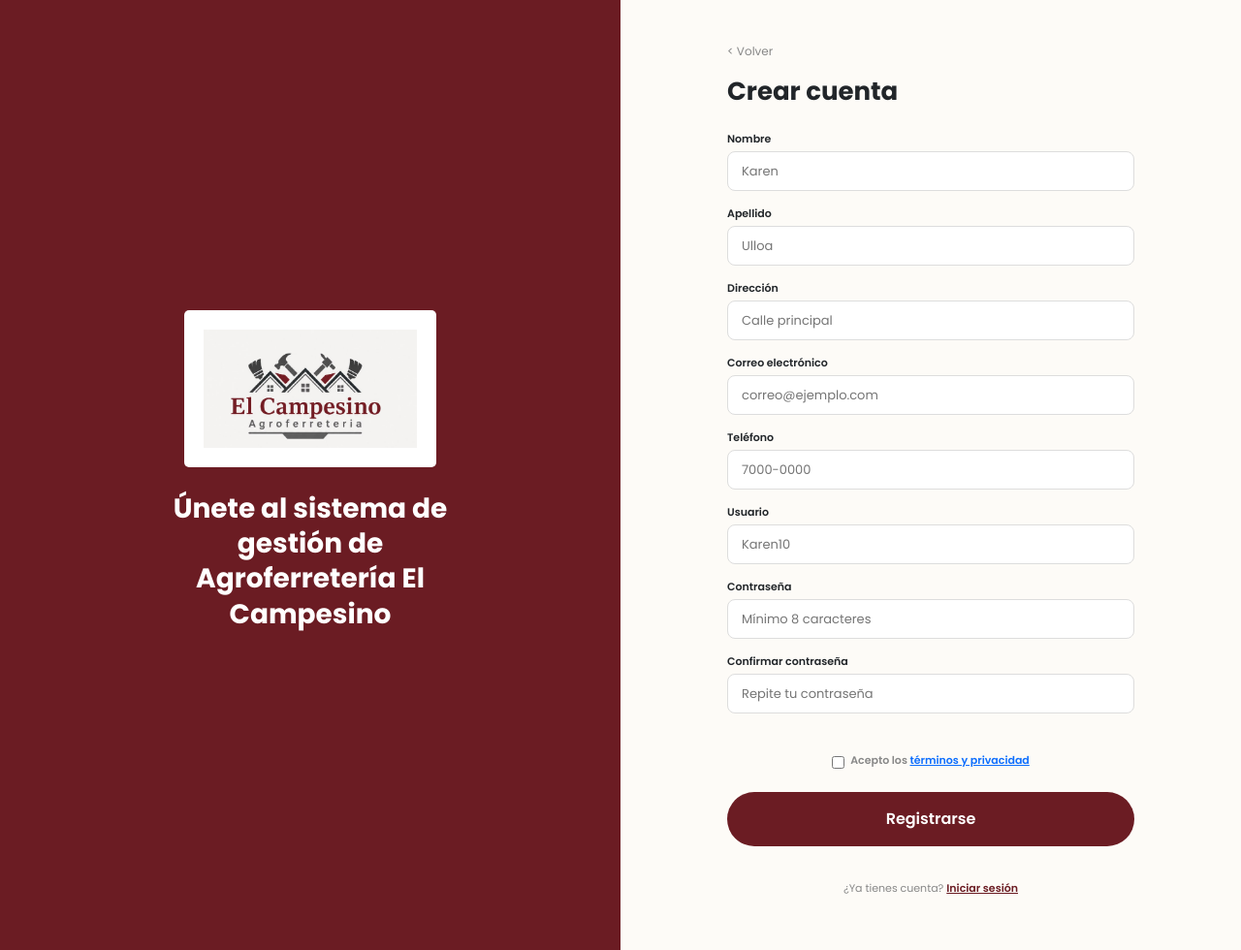
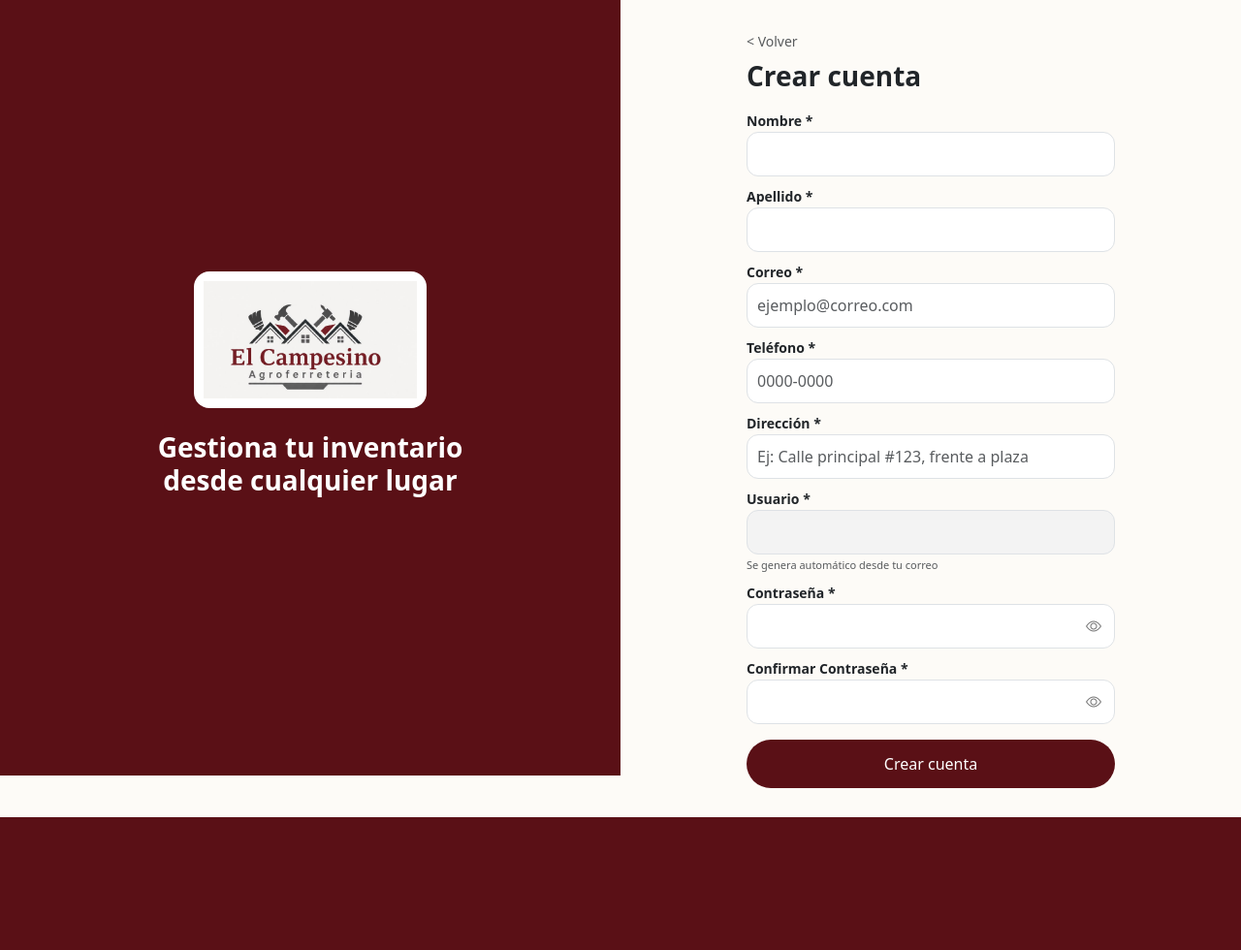
Before and after one commit to Karen-Ulloa/PrograIII-Semi-2026, a Django app: page /registro/ in a window 1280 px wide. Shown: the whole page at 97% size. After the commit the page ends 843 px from the top, so only its background shows below. Run offline with Django 5.2, Linux system fonts and the light colour scheme.

Commit message:
Mejoras en el login y en el registro.

```diff
--- a/inventario/templates/inventario/registro.html
+++ b/inventario/templates/inventario/registro.html
@@ -1,58 +1,58 @@
 {% load static %}
 <!DOCTYPE html>
-<html lang="es">
+<html>
 <head>
-    <meta charset="UTF-8">
-    <title>Crear cuenta - CampesinoStock</title>
-    <link href="https://cdn.jsdelivr.net/npm/bootstrap@5.3.3/dist/css/bootstrap.min.css" rel="stylesheet">
-    <link rel="stylesheet" href="{% static 'inventario/css/estilos.css' %}">
+<link href="https://cdn.jsdelivr.net/npm/bootstrap@5.3.3/dist/css/bootstrap.min.css" rel="stylesheet">
+<link href="https://cdn.jsdelivr.net/npm/bootstrap-icons@1.11.3/font/bootstrap-icons.css" rel="stylesheet">
+<style>
+body{margin:0; background:#fdfbf7}
+.izq{background:#5a1016; height:100vh; display:flex; flex-direction:column; justify-content:center; align-items:center; color:white; text-align:center; position:sticky; top:0}
+.btn-vino{background:#5a1016; color:white; border-radius:30px; padding:12px}
+.campo{position:relative}.campo i{position:absolute; right:14px; top:50%; transform:translateY(-50%); cursor:pointer; color:#777}
+.form-control{border-radius:12px; padding:10px}
+.logo-box{background:white; padding:10px; border-radius:16px}
+</style>
 </head>
 <body>
-<div class="contenedor-principal">
-    <div class="lado-izquierdo">
-        <div class="logo-simple"><img src="{% static 'inventario/img/logo.png' %}" width="220"></div>
-        <h2>Únete al sistema de<br>gestión de<br>Agroferretería El<br>Campesino</h2>
-    </div>
-    <div class="lado-derecho-form">
-        <div class="form-container">
-            <a href="{% url 'inicio' %}" class="volver">< Volver</a>
-            <h3 class="titulo-form">Crear cuenta</h3>
+<div class="container-fluid"><div class="row">
+<div class="col-md-6 izq">
+  <div class="logo-box">
+    <img src="{% static 'inventario/img/logo.png' %}" width="220" alt="Logo">
+  </div>
+  <h3 class="mt-4 fw-bold">Gestiona tu inventario<br>desde cualquier lugar</h3>
+</div>
+<div class="col-md-6 d-flex justify-content-center" style="padding:30px 0">
+<div style="width:380px">
+<a href="{% url 'login' %}" class="small text-muted text-decoration-none">< Volver</a>
+<h3 class="fw-bold mt-2">Crear cuenta</h3>
+<form method="POST" autocomplete="off" class="mt-3">
+{% csrf_token %}
+<label class="small fw-bold">Nombre *</label><input type="text" name="nombre" class="form-control mb-2" required>
+<label class="small fw-bold">Apellido *</label><input type="text" name="apellido" class="form-control mb-2" required>
+<label class="small fw-bold">Correo *</label><input type="text" id="correo_input" name="correo" class="form-control mb-2" required placeholder="ejemplo@correo.com">
+<label class="small fw-bold">Teléfono *</label><input type="text" name="telefono" class="form-control mb-2" required placeholder="0000-0000">
+<label class="small fw-bold">Dirección *</label><input type="text" name="direccion" class="form-control mb-2" required placeholder="Ej: Calle principal #123, frente a plaza">
+<label class="small fw-bold">Usuario *</label><input type="text" id="usuario_input" name="usuario" class="form-control mb-2" required readonly style="background:#f3f3f3">
+<small class="text-muted" style="font-size:11px; margin-top:-5px; display:block; margin-bottom:8px">Se genera automático desde tu correo</small>
+<label class="small fw-bold">Contraseña *</label>
+<div class="campo mb-2"><input type="password" id="p1" name="password" class="form-control" required><i class="bi bi-eye" onclick="ver('p1',this)"></i></div>
+<label class="small fw-bold">Confirmar Contraseña *</label>
+<div class="campo mb-3"><input type="password" id="p2" name="password2" class="form-control" required><i class="bi bi-eye" onclick="ver('p2',this)"></i></div>
+<button class="btn btn-vino w-100">Crear cuenta</button>
+</form>
+</div>
+</div>
+</div></div>
+<script>
+function ver(id, icon){let input=document.getElementById(id); if(input.type==='password'){input.type='text'; icon.className='bi bi-eye-slash';} else {input.type='password'; icon.className='bi bi-eye';}}
 
-            <form method="POST" autocomplete="off">
-                {% csrf_token %}
-                <label>Nombre</label>
-                <input type="text" name="nombre" class="input-campo" placeholder="Karen" autocomplete="off" required>
-
-                <label>Apellido</label>
-                <input type="text" name="apellido" class="input-campo" placeholder="Ulloa" autocomplete="off" required>
-
-                <label>Dirección</label>
-                <input type="text" name="direccion" class="input-campo" placeholder="Calle principal" autocomplete="off" required>
-
-                <label>Correo electrónico</label>
-                <input type="email" name="correo" class="input-campo" placeholder="correo@ejemplo.com" autocomplete="off" required>
-
-                <label>Teléfono</label>
-                <input type="text" name="telefono" class="input-campo" placeholder="7000-0000" autocomplete="off" required>
-
-                <label>Usuario</label>
-                <input type="text" name="usuario" class="input-campo" placeholder="Karen10" autocomplete="off" required>
-
-                <label>Contraseña</label>
-                <input type="password" name="password" class="input-campo" placeholder="Mínimo 8 caracteres" autocomplete="new-password" required>
-
-                <label>Confirmar contraseña</label>
-                <input type="password" name="password2" class="input-campo" placeholder="Repite tu contraseña" autocomplete="new-password" required>
-
-                <div class="terminos">
-                    <input type="checkbox" required>
-                    <label>Acepto los <a href="{% url 'terminos' %}">términos y privacidad</a></label>
-                </div>
-                <button type="submit" class="btn-vino" style="margin-top:20px">Registrarse</button>
-            </form>
-            <p class="link-abajo">¿Ya tienes cuenta? <a href="{% url 'login' %}">Iniciar sesión</a></p>
-        </div>
-    </div>
-</div>
+document.getElementById('correo_input').addEventListener('input', function(){
+  let email = this.value.trim();
+  if(email.includes('@')){
+    let user = email.split('@')[0].toLowerCase().replace(/[^a-z0-9._-]/g, '');
+    document.getElementById('usuario_input').value = user;
+  }
+});
+</script>
 </body>
 </html>
--- a/inventario/templates/inventario/terminos.html
+++ b/inventario/templates/inventario/terminos.html
@@ -15,7 +15,7 @@
     <p style="font-size:13px; color:#333;">2. El uso de datos de inventario es confidencial.</p>
     <p style="font-size:13px; color:#333;">3. El usuario es responsable de su cuenta y contraseña.</p>
     <p style="font-size:13px; color:#333;">4. Las alertas de stock y mermas deben registrarse correctamente.</p>
-    <p style="font-size:12px; color:#888; margin-top:30px;">© 2026 Agroferretería El Campesino</p>
+    <p style="font-size:12px; color:#888; margin-top:30px;">© 2026 CampesinoStock - Todos los derechos reservados</p>
 </div>
 </body>
 </html>
--- a/inventario/views.py
+++ b/inventario/views.py
@@ -1,34 +1,80 @@
 from django.shortcuts import render, redirect
-from .models import Empleados
+from.models import Empleados
+from django.core.mail import send_mail
+import random
+import re
 
-def inicio(request):
-    return render(request, 'inventario/inicio.html')
+def inicio(request): return render(request, 'inventario/inicio.html')
 
 def registro(request):
     if request.method == 'POST':
-        pass1 = request.POST.get('password')
-        pass2 = request.POST.get('password2')
+        if request.POST.get('password')!= request.POST.get('password2'):
+            return render(request, 'inventario/registro.html', {'error':'Contraseñas no coinciden'})
 
-        if pass1 != pass2:
-            return render(request, 'inventario/registro.html', {'error': 'Las contraseñas no coinciden'})
+        correo = request.POST.get('correo','').strip().lower()
+        # Generar usuario base desde correo: juan.perez@gmail.com -> juan.perez
+        usuario_base = correo.split('@')[0].lower()
+        usuario_base = re.sub(r'[^a-z0-9._-]', '', usuario_base)
+
+        usuario_final = usuario_base
+        contador = 1
+        while Empleados.objects.filter(usuario=usuario_final).exists():
+            usuario_final = f"{usuario_base}{contador}"
+            contador += 1
 
         Empleados.objects.create(
             nombre=request.POST.get('nombre'),
             apellido=request.POST.get('apellido'),
             direccion=request.POST.get('direccion'),
-            correo=request.POST.get('correo'),
+            correo=correo,
             telefono=request.POST.get('telefono'),
-            usuario=request.POST.get('usuario'),
-            password=pass1
+            usuario=usuario_final,
+            password=request.POST.get('password')
         )
         return redirect('login')
     return render(request, 'inventario/registro.html')
 
 def login_view(request):
+    if request.method == 'POST':
+        try:
+            emp = Empleados.objects.get(usuario=request.POST.get('usuario'), password=request.POST.get('password'))
+            request.session['empleado_id']=emp.id_empleado
+            return redirect('dashboard')
+        except:
+            return render(request, 'inventario/login.html', {'error':'Usuario o contraseña incorrectos'})
     return render(request, 'inventario/login.html')
 
 def recuperar(request):
+    if request.method == 'POST':
+        tipo = request.POST.get('tipo')
+        if tipo == 'correo':
+            correo = request.POST.get('correo')
+            try:
+                emp = Empleados.objects.get(correo=correo)
+                codigo = str(random.randint(100000, 999999))
+                request.session['codigo_recuperacion'] = codigo
+                request.session['empleado_recuperar'] = emp.id_empleado
+                send_mail(
+                    'CampesinoStock - Código de recuperación',
+                    f'Tu código para cambiar contraseña es: {codigo}',
+                    'campesinostock@gmail.com',
+                    [correo],
+                    fail_silently=False,
+                )
+                return render(request, 'inventario/recuperar.html', {'mensaje': f'Código enviado a {correo}. Código de prueba: {codigo}'})
+            except:
+                return render(request, 'inventario/recuperar.html', {'error':'Correo no encontrado'})
+        else:
+            telefono = request.POST.get('telefono')
+            try:
+                emp = Empleados.objects.get(telefono=telefono)
+                codigo = str(random.randint(100000, 999999))
+                request.session['codigo_recuperacion'] = codigo
+                request.session['empleado_recuperar'] = emp.id_empleado
+                return render(request, 'inventario/recuperar.html', {'mensaje': f'Para prueba, tu código es: {codigo}. En producción se enviaría por SMS a {telefono}'})
+            except:
+                return render(request, 'inventario/recuperar.html', {'error':'Teléfono no encontrado'})
     return render(request, 'inventario/recuperar.html')
 
-def terminos(request):
-    return render(request, 'inventario/terminos.html')
+def dashboard(request): return render(request, 'inventario/dashboard.html')
+def terminos(request): return render(request, 'inventario/terminos.html')
```
Also changed, not shown: config/settings.py (+7 -0 lines), inventario/templates/inventario/cambiar_password.html (added, +7 -0 lines), inventario/templates/inventario/dashboard.html (added, +82 -0 lines), inventario/templates/inventario/inicio.html (+33 -22 lines), inventario/templates/inventario/login.html (+46 -24 lines), inventario/templates/inventario/recuperar.html (+29 -24 lines).
